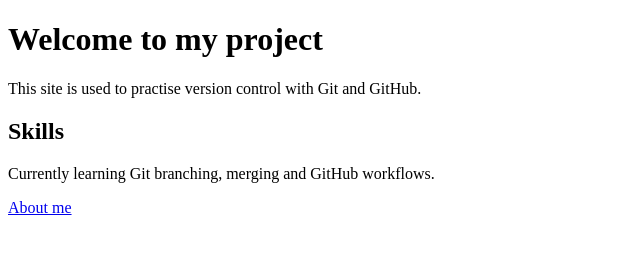
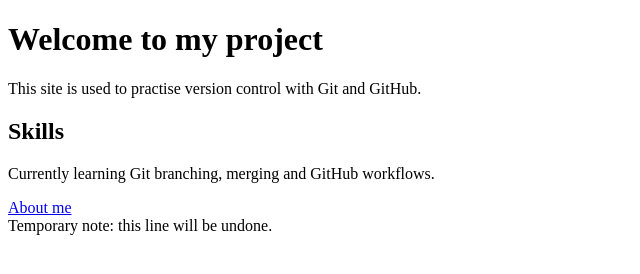
Before and after one commit to Krishna3451/git-workflow-login-testcases, a plain HTML site: page index.html in a window 1280 px wide. Shown: the whole page, without its empty margins (0-640 px from the left). Drawn offline with Linux system fonts and the light colour scheme.

Commit message:
Add temporary footer note

```diff
--- a/index.html
+++ b/index.html
@@ -10,5 +10,6 @@
   <h2>Skills</h2>
   <p>Currently learning Git branching, merging and GitHub workflows.</p>
   <nav><a href="about.html">About me</a></nav>
+  <footer>Temporary note: this line will be undone.</footer>
 </body>
 </html>
```
